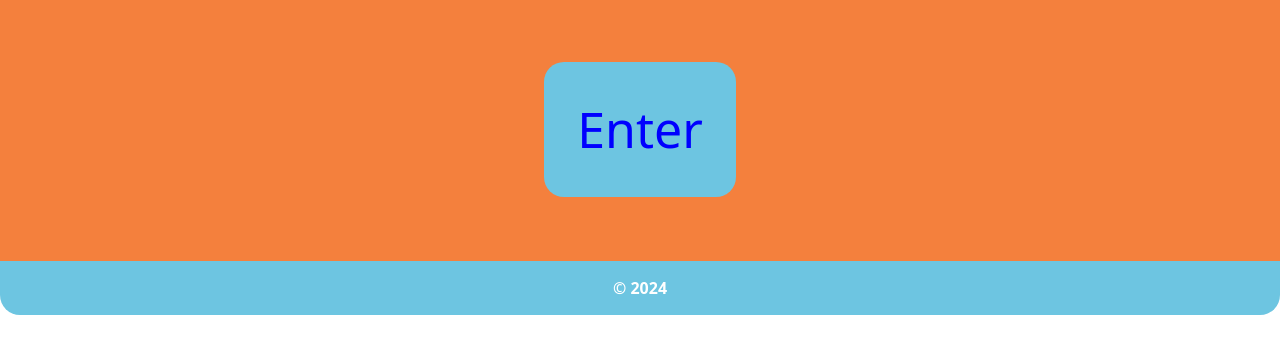
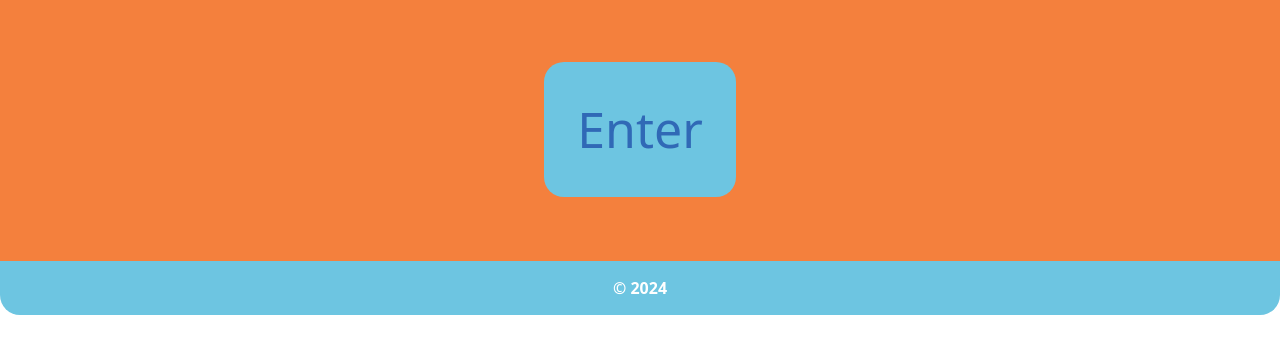
Before and after one commit to A24Moises/html, a plain HTML site: page CSS flexbox/index.html in a window 1280 px wide. In both pictures the pointer is over the link "Enter". Shown: the part 24-378 px from the top of the page. Drawn offline with Linux system fonts and the light colour scheme.

Commit message:
add hover

```diff
--- a/CSS flexbox/style.css
+++ b/CSS flexbox/style.css
@@ -48,7 +48,7 @@ main>section>a {
 }
 
 a:hover{
-    color: blue;
+    color: #3069b6;
 }
 
 footer{
```
